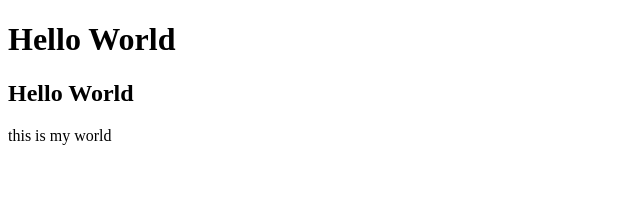
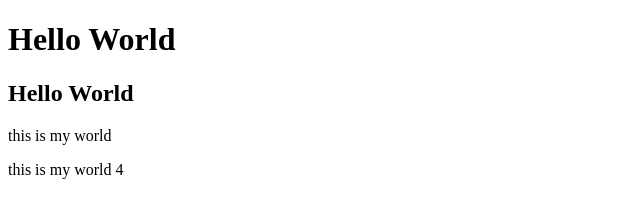
Before and after one commit to bright123-strive/demo-repo2, a plain HTML site: page Index.html in a window 1280 px wide. Shown: the whole page, without its empty margins (0-640 px from the left). Drawn offline with Linux system fonts and the light colour scheme.

Commit message:
added new line

```diff
--- a/Index.html
+++ b/Index.html
@@ -9,5 +9,6 @@
     <h1>Hello World</h1>
     <h2>Hello World</h2>
     <p>this is my world</p>
+    <p>this is my world 4</p>
 </body>
 </html>
```
